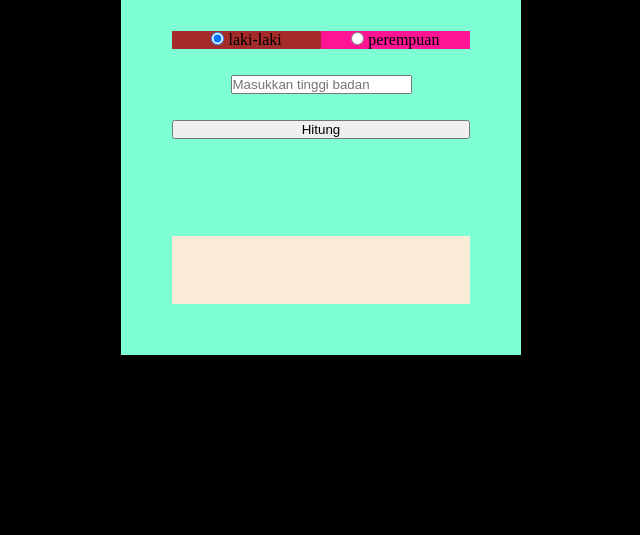
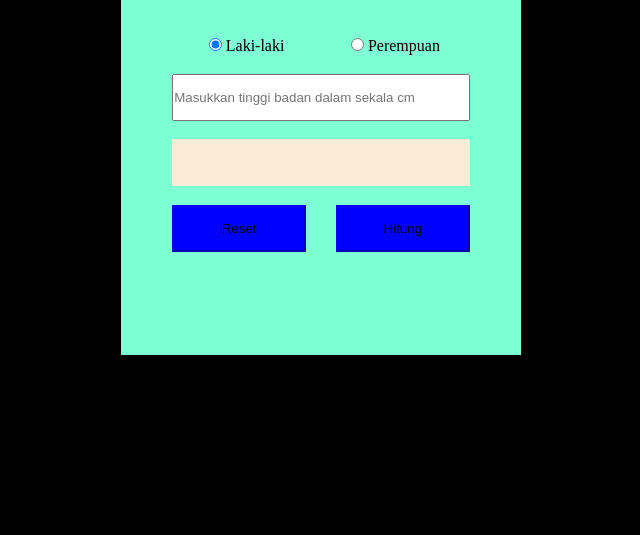
Before and after one commit to candra-enz/KakulatorBMI, a plain HTML site: page index.html in a window 1280 px wide. Shown: the part 265-800 px from the top of the page, without its empty margins (319-959 px from the left). Drawn offline with Linux system fonts and the light colour scheme.

Commit message:
modified file index and style.css

```diff
--- a/assetes/css/style.css
+++ b/assetes/css/style.css
@@ -12,45 +12,89 @@ display: flex;
   height: 100vh;
 }
 
+.header{
+    background-color: dodgerblue;
+}
+
 .container{
     height: 55%;
     width: 400px;
     background-color: aquamarine;
     display: flex;
     flex-direction: column;
-    justify-content: space-between;
-    padding: 4%;
+    justify-content: space-evenly;
+    padding: 0 4% 4% 4%;
     text-align: center;
 }
 
 .container form{
-    height: 40%;
+    height: 60%;
+
     display: flex;
     flex-direction: column;
     justify-content: space-around;
+    /* align-items: center; */
+
 }
 
 .container .gender{
-background-color: darkseagreen;
+
 display: flex;
 flex-direction: row;
 }
 
 .container form label.man{
     width: 50%;
-    background-color: brown;
+
 
 
 }
 .container form label.woman{
-    background-color: deeppink;
+
     width: 50%;
 
 }
 
-.hasil{
-    margin-top: 20%;
+.container form .input-tinggi{
+     display: flex;
+    flex-direction: column;
+    justify-content: center;
+       width: 100%;
+    height: 20%;
+     text-align: center;
+     background-color: aliceblue;
+
+
+}
+
+p#hasil{
+
+
     height: 20%;
     background-color: antiquewhite;
     text-align: center;
+    color: brown;
+    font-weight: 700;
+    font-size: medium;
+
 }
+
+.resizedTextbox { width: 100%;  height: 20%;}
+
+
+
+.button-grup{
+    display: flex;
+    flex-direction: row;
+    justify-content: space-between;
+    width: 100%;
+    height: 20%;
+
+}
+
+.button{
+      width: 45%;
+    height: 100%;
+    background-color:blue;
+    border-color: blue;
+}
--- a/index.html
+++ b/index.html
@@ -14,27 +14,33 @@
 
 
     <div class="container">
+<div class="header">
+<h2>BMI KAKULATOR</h2>
+</div>
 
-        <h2>BMI KAKULATOR</h2>
         <form id="form">
             <div class="gender">
                 <label class="man" for="man">
-                    <input type="radio" name="gender" id="man" value="man" checked> laki-laki
+                    <input type="radio" name="gender" id="man" value="man" checked> Laki-laki
                 </label>
                 <label class="woman" for="woman">
-                    <input type="radio" name="gender" id="woman" value="woman"> perempuan
+                    <input type="radio" name="gender" id="woman" value="woman"> Perempuan
                 </label>
             </div>
 
-            <div class="input-group">
-                <input type="number" name="tinggi" id="tinggi" min="100" placeholder="Masukkan tinggi badan" required>
-            </div>
+                <input class="resizedTextbox" type="number" name="tinggi" id="tinggi" min="100" placeholder="Masukkan tinggi badan dalam sekala cm" required>
 
-            <button type="submit">Hitung</button>
+
+                <p id="hasil"></p>
+         <div class="button-grup">
+              <button class="button" type="reset">Reset</button>
+              <button class="button" type="submit">Hitung</button>
+         </div>
+
+
         </form>
-        <div class="hasil">
-            <p id="hasil"></p>
-        </div>
+
+
 
     </div>
 
```
